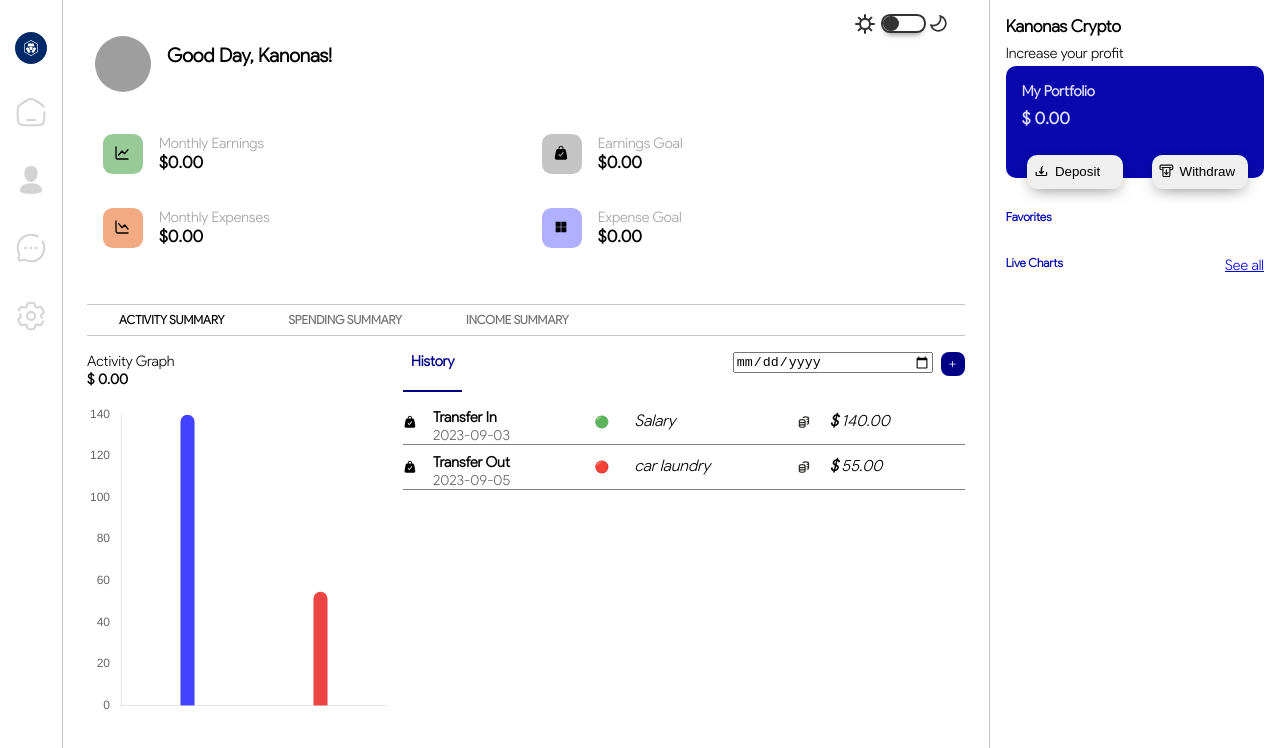
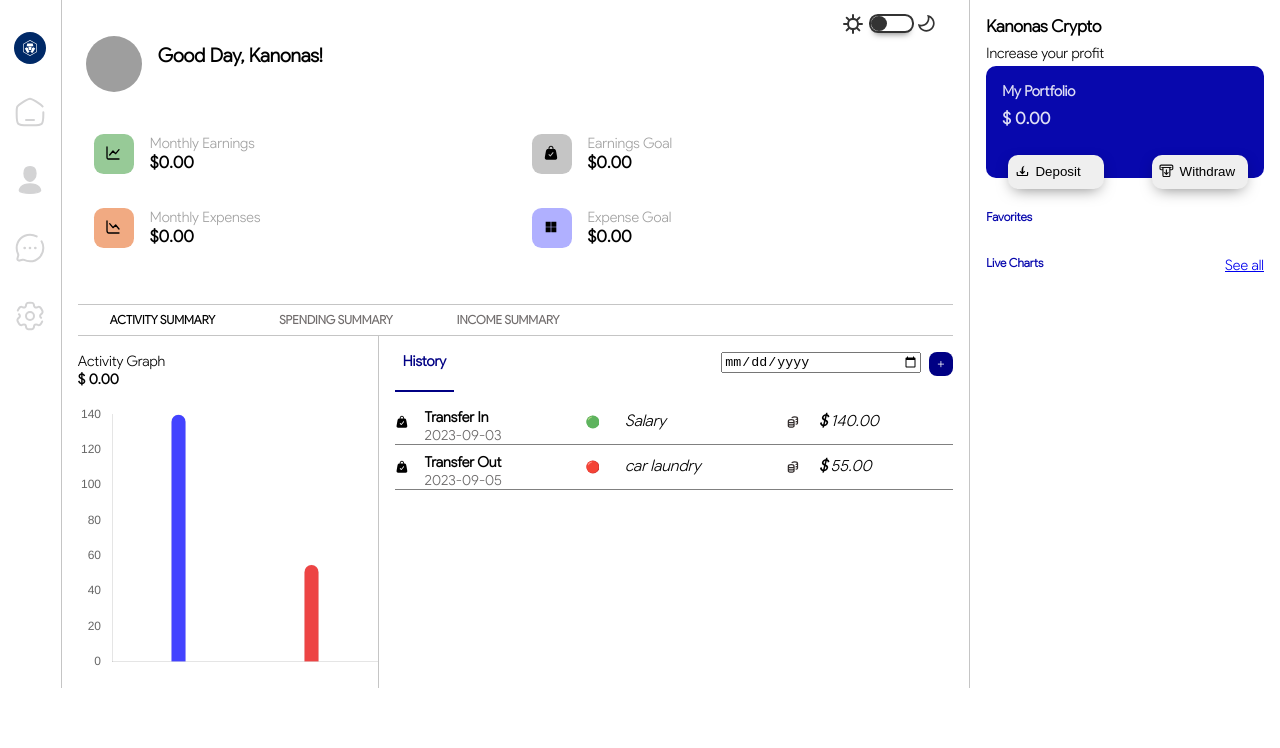
Before and after one commit to victorobiora/crypt-dash, a React (Create React App) app: page /home in a window 1280 px wide. Shown: the top 748 px of the page. Built offline with nearby package versions, Linux system fonts and the light colour scheme; grey boxes are pictures that could not be loaded.

Commit message:
improved styling

```diff
--- a/src/App.css
+++ b/src/App.css
@@ -13,15 +13,11 @@
 }
 
 .new_page_flex {
-  height: 100%;
-  width: 100%;
   display: flex;
   flex-direction: row;
 }
 
 .new_Page, .new_page_flex {
-  height: 100%;
-  width: 100%;
   overflow: auto;
 
 }
--- a/src/components/home/MainDashboard/Summary/ActivitySummary.module.css
+++ b/src/components/home/MainDashboard/Summary/ActivitySummary.module.css
@@ -27,7 +27,7 @@
 
 
 .activity_line_chart {
-
+  border-right: 0.5px solid rgb(197, 197, 197);
   width: 35%;
   height: 100%;
 
--- a/src/components/home/MainDashboard/WalletOverview.module.css
+++ b/src/components/home/MainDashboard/WalletOverview.module.css
@@ -1,7 +1,7 @@
 .container {
   border-right: 1px solid rgb(197, 197, 197);
   width: 73.5%;
-  padding: 1.5rem;
+  padding: 1rem;
   padding-top: 0.5rem;
   animation: clarity 1.5s;
 }
--- a/src/components/home/Portfolio/PortfolioComponent.module.css
+++ b/src/components/home/Portfolio/PortfolioComponent.module.css
@@ -1,5 +1,5 @@
 .portfolio_container {
-   width: 23%;
+    width: 25%;
    background-color: rgb(244, 238, 238);
    display: flex;
    flex-direction: column;
--- a/src/components/home/SideNav.module.css
+++ b/src/components/home/SideNav.module.css
@@ -1,5 +1,4 @@
 .sideNav {
-  height: 100vh;
   width: 5%;
   border-right: 1px solid rgb(197, 197, 197);
   display: flex;
```
